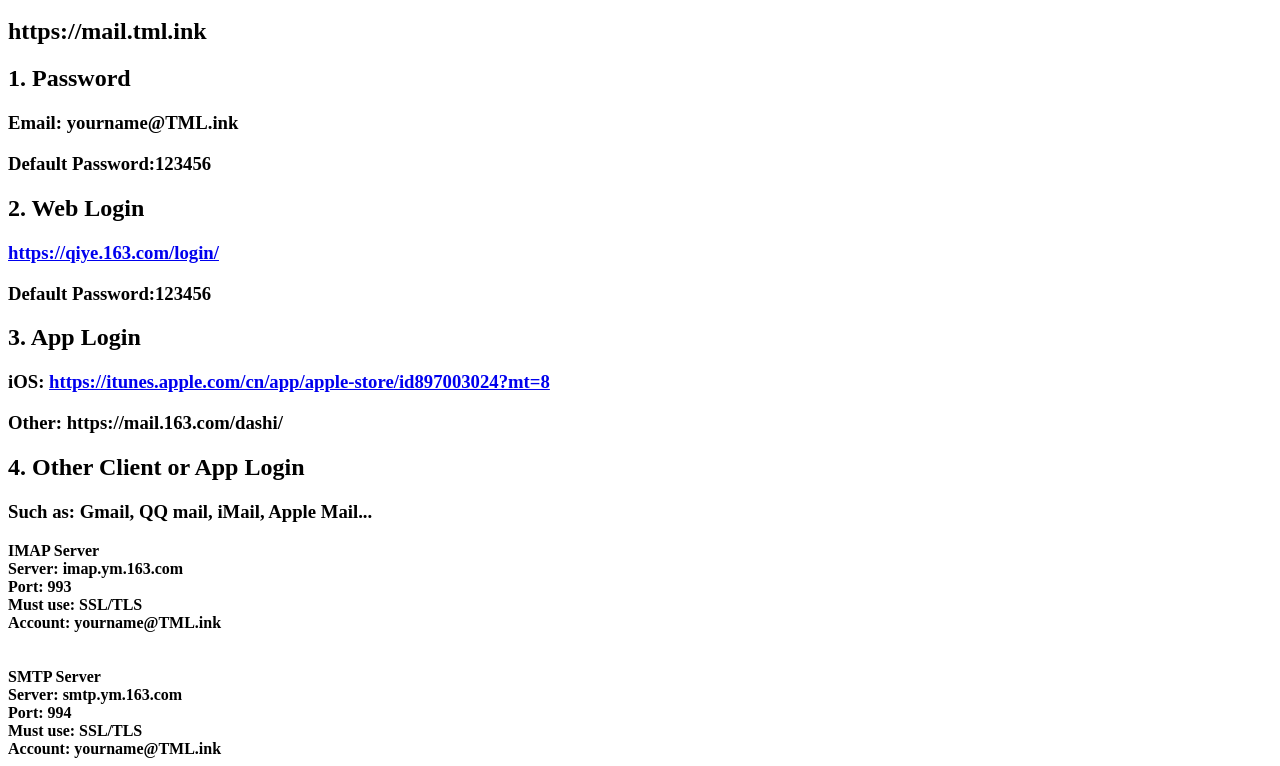
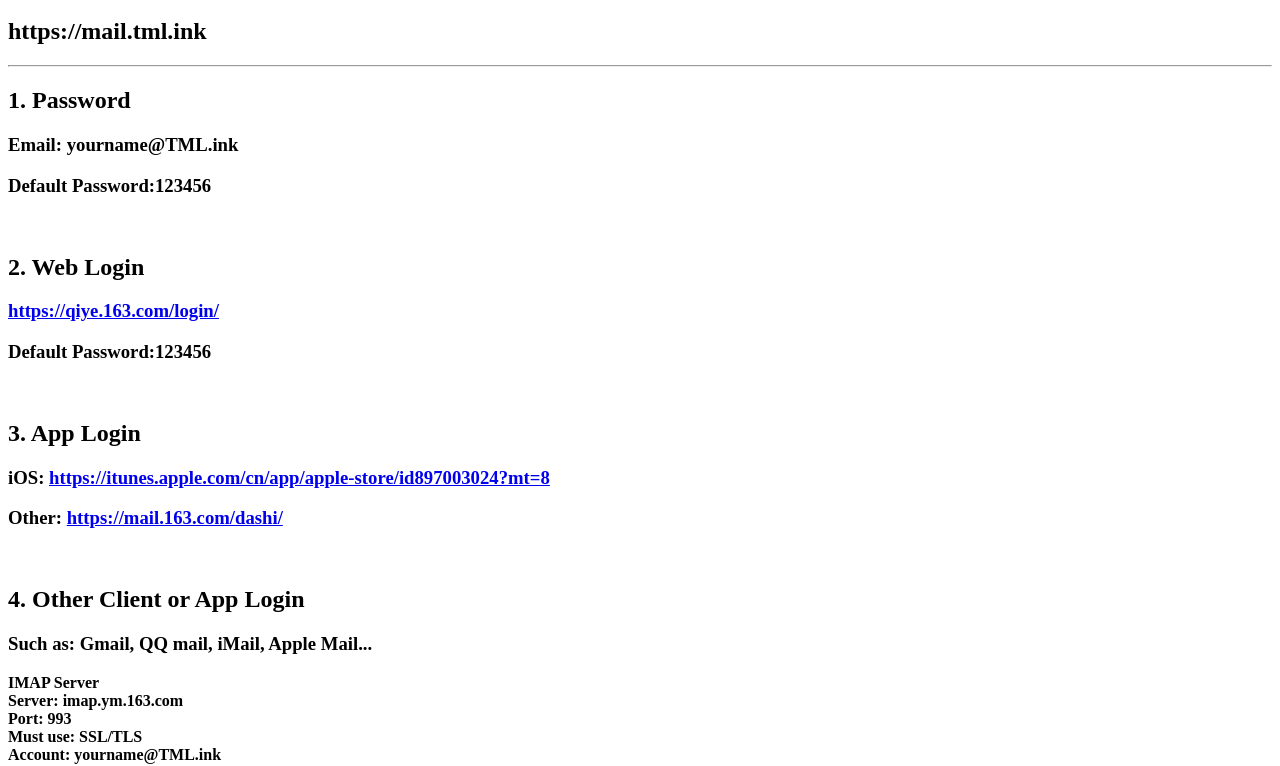
Before and after one commit to NeoTim/Mail, a plain HTML site: page docs/index.html in a window 1280 px wide. Shown: the part 48-814 px from the top of the page. Drawn offline with Linux system fonts and the light colour scheme.

Commit message:
Update index.html

```diff
--- a/docs/index.html
+++ b/docs/index.html
@@ -1,31 +1,31 @@
 <h1>How to use the mailbox</h1>
   <h2>https://mail.tml.ink</h2>
 
-
+<hr>
 <h2>1. Password</h2>
 <h3>Email: yourname@TML.ink</h3>
 <h3>Default Password:123456</h3>
 
 
-
+<br>
 
 <h2>2. Web Login</h2>
 <h3><a href="https://qiye.163.com/login/">https://qiye.163.com/login/</a></h3>
 <h3>Default Password:123456</h3>
 
 
-
+<br>
 
 
 
 <h2>3. App Login</h2>
 <h3>iOS: <a href="https://itunes.apple.com/cn/app/apple-store/id897003024?mt=8">https://itunes.apple.com/cn/app/apple-store/id897003024?mt=8</a></h3>
-<h3>Other: https://mail.163.com/dashi/</h3>
+<h3>Other: <a href=https://mail.163.com/dashi/>https://mail.163.com/dashi/</a></h3>
 
 
 
 
-
+<br>
 
 <h2>4. Other Client or App Login</h2>
 <h3>Such as: Gmail, QQ mail, iMail, Apple Mail...</h3>
```
